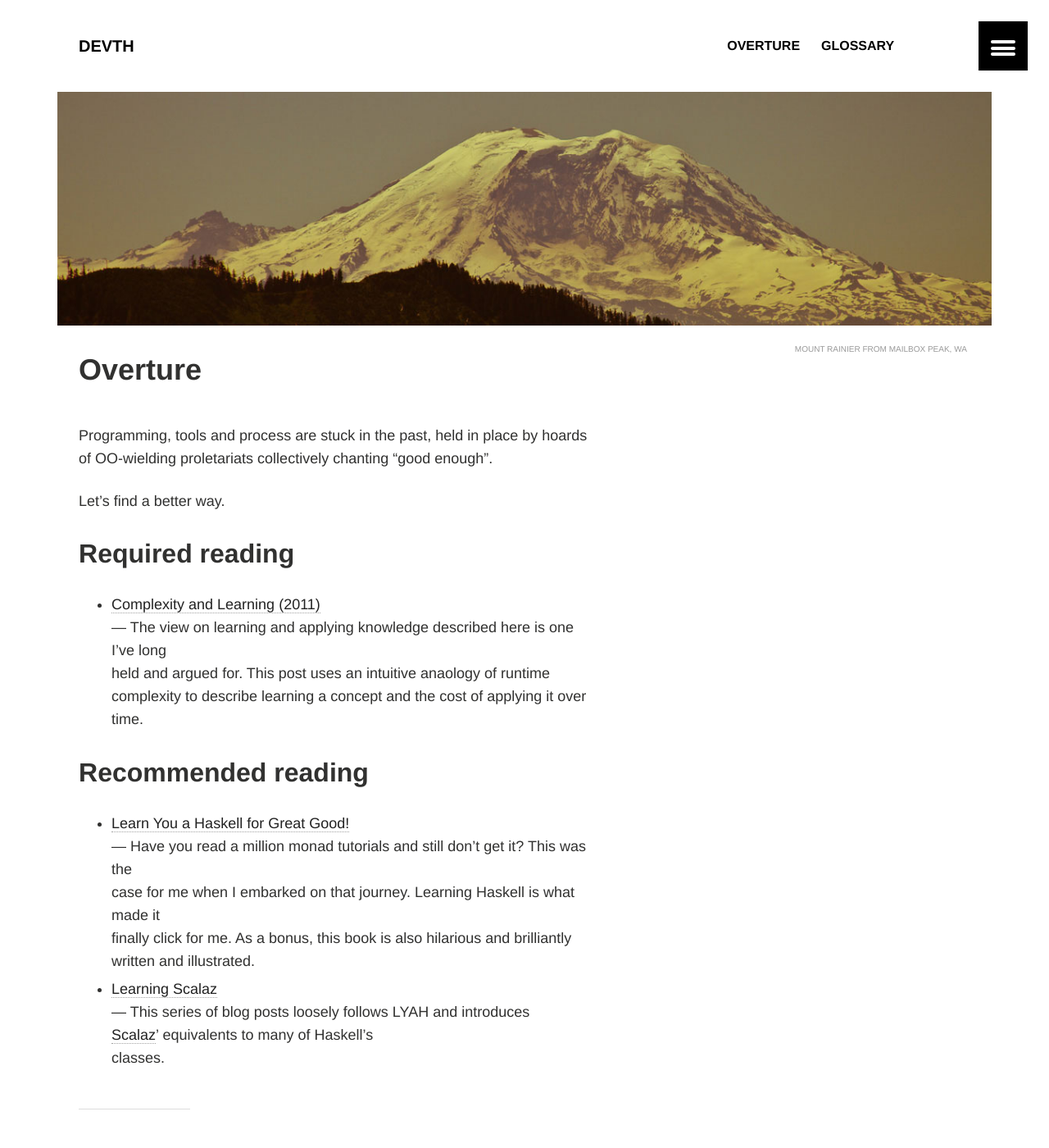
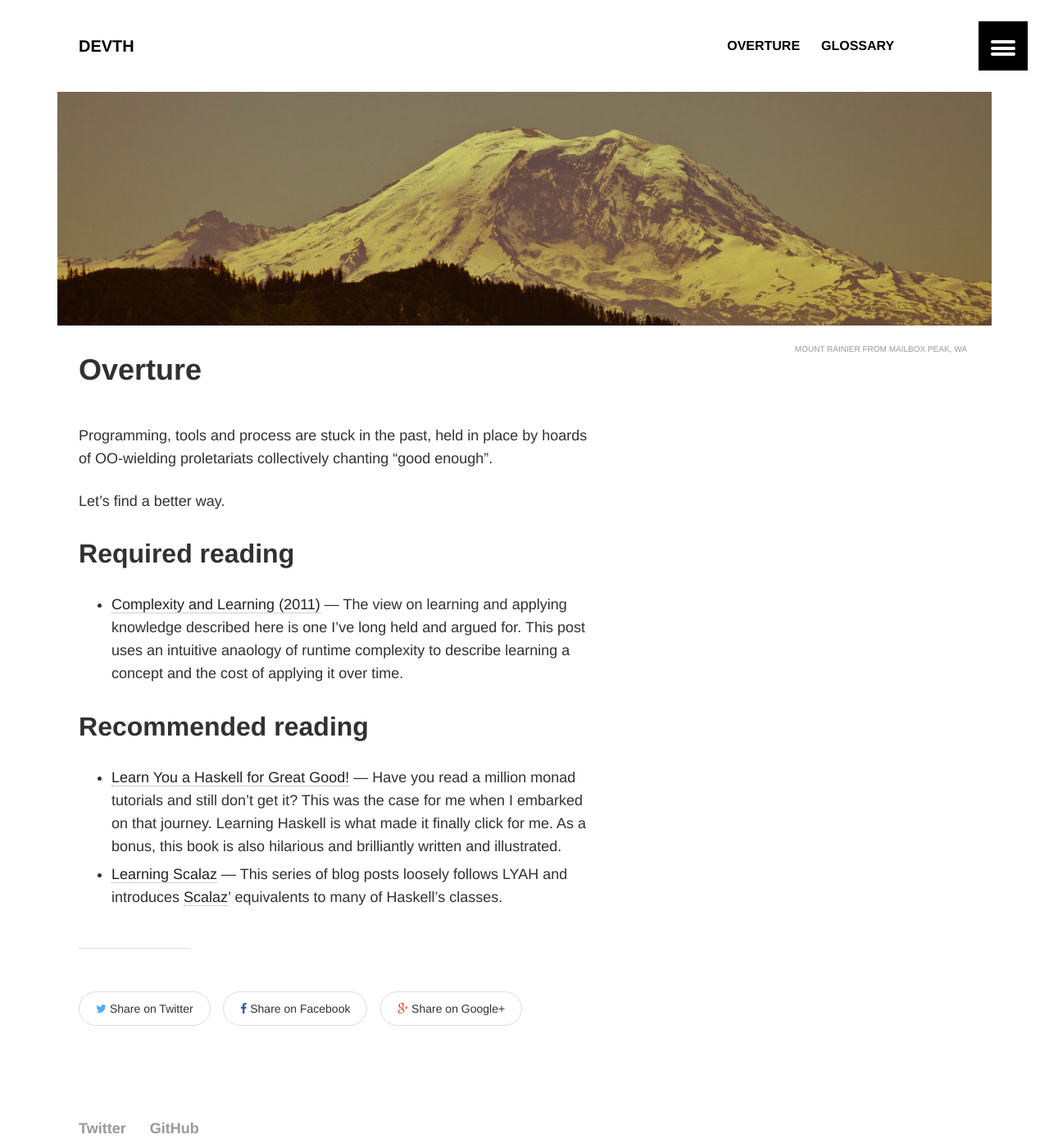
Before and after one commit to devth/devth.github.com, a Jekyll site: the page built from overture.md, in a window 1280 px wide and 1400 px high. Shown: the whole window at 82% size. Built offline with Jekyll 4.4.1, drawn with Linux system fonts in a browser that asks for light colours.

Commit message:
Use regular kramdown markdown

```diff
--- a/_config.yml
+++ b/_config.yml
@@ -13,8 +13,8 @@ sass:
     sass_dir: _sass
     style: compressed
 permalink: /:categories/:title/
-# markdown: kramdown
-markdown: KramdownPygments
+markdown: kramdown
+# markdown: KramdownPygments
 kramdown:
   input: GFM
 # markdown: redcarpet
```
